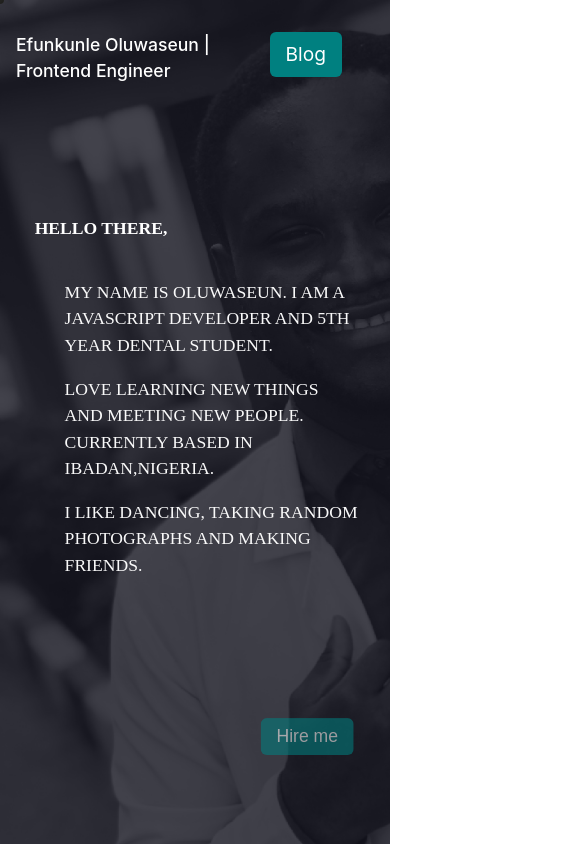
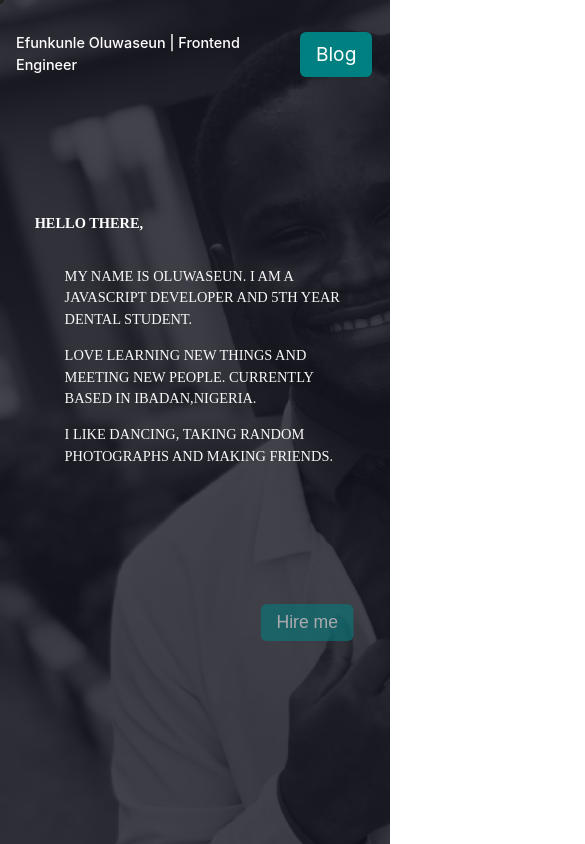
Before and after one commit to Akhenaten-Sama/NewPortfolio, a React (Create React App) app: page / in a window 390 px wide. Shown: the top 844 px of the page, 585 px wide, since content can reach past the window. Built offline with nearby package versions, Linux system fonts and the light colour scheme.

Commit message:
work dection horizontal scroll

```diff
--- a/src/App.scss
+++ b/src/App.scss
@@ -35,6 +35,12 @@ h2.title{
     margin-top: 2rem;
     font-size: 1.2rem;
     background: $secondary-color;
+
+    @media screen  and (max-width:560px){
+      margin-right: 1.1rem;
+      margin-top: 2rem;
+
+    }
 
 
   }
@@ -133,17 +139,18 @@ h2.title{
 
 .work{
   background:$tertiary-color;
-
-  ;
-
-
 }
 .projects{
  display: flex;
  flex-wrap:nowrap;
   width:100vw;
 
-//flex-wrap: wrap;
+
+@media screen  and (max-width:780px){
+  flex-wrap: nowrap;
+   overflow-x: auto;
+
+}
   a{
     text-decoration: none;
   }
@@ -173,7 +180,6 @@ h2.title{
 .footer{
 background: $tertiary-color;
 color: #fff;
-position: sticky;
 width: 100%;
 padding-left: 1rem;
 padding-top:1rem;
@@ -181,6 +187,13 @@ display:flex;
 flex-direction: column;
 justify-content: center;
 align-items: center;
+
+@media screen  and (max-width:560px){
+  position: sticky;
+
+}
+
+
 
 .social-container{
   color: #fff;
@@ -238,8 +251,14 @@ z-index: 2;
   font-size:1.1rem;
  // padding: .2rem;
   transition: transform 0.8s ease;
+  @media screen  and (max-width:560px){
+    font-size: 0.9rem;
+
+  }
   &:hover{
    transform: scale(1.06);
+
+
 
   }
 }
--- a/src/components/ContactMe/contact.js
+++ b/src/components/ContactMe/contact.js
@@ -40,7 +40,9 @@ export default class ContactUs extends React.Component{
 
 
 
-
+    handleFocus =(e)=>{
+     console.log(e.target)
+   }
 
 
   render(){
@@ -52,22 +54,22 @@ export default class ContactUs extends React.Component{
           <h5 className='white-text'>Send Me A Message!</h5>
           <div className="form" >
             <input className="input-field" type="text" placeholder="name" name='name' required/>
-            <label className='form-input-label shrink'> Name</label>
+            <label className='form-input-label shrink' > Name</label>
 
           </div>
           <div  className="form">
             <input className="input-field" type="text" placeholder="Email" name='email' required/>
-            <label className='form-input-label shrink'> Email</label>
+            <label className='form-input-label shrink' > Email</label>
 
           </div>
           <div className="form">
             <input className="input-field" type="text" placeholder="Phone" name='phone' required/>
-            <label className='form-input-label shrink'> Phone</label>
+            <label className='form-input-label shrink' > Phone</label>
 
           </div>
           <div className="form" >
             <textarea className="input-field" placeholder="Message" name='message' required></textarea>
-            <label className='form-input-label shrink'> Message</label>
+            <label className='form-input-label shrink' > Message</label>
           </div>
           <div>
             <input type="submit" value='Send' onClick={this.clearForm} className='btn grey darken-3'/>
```
